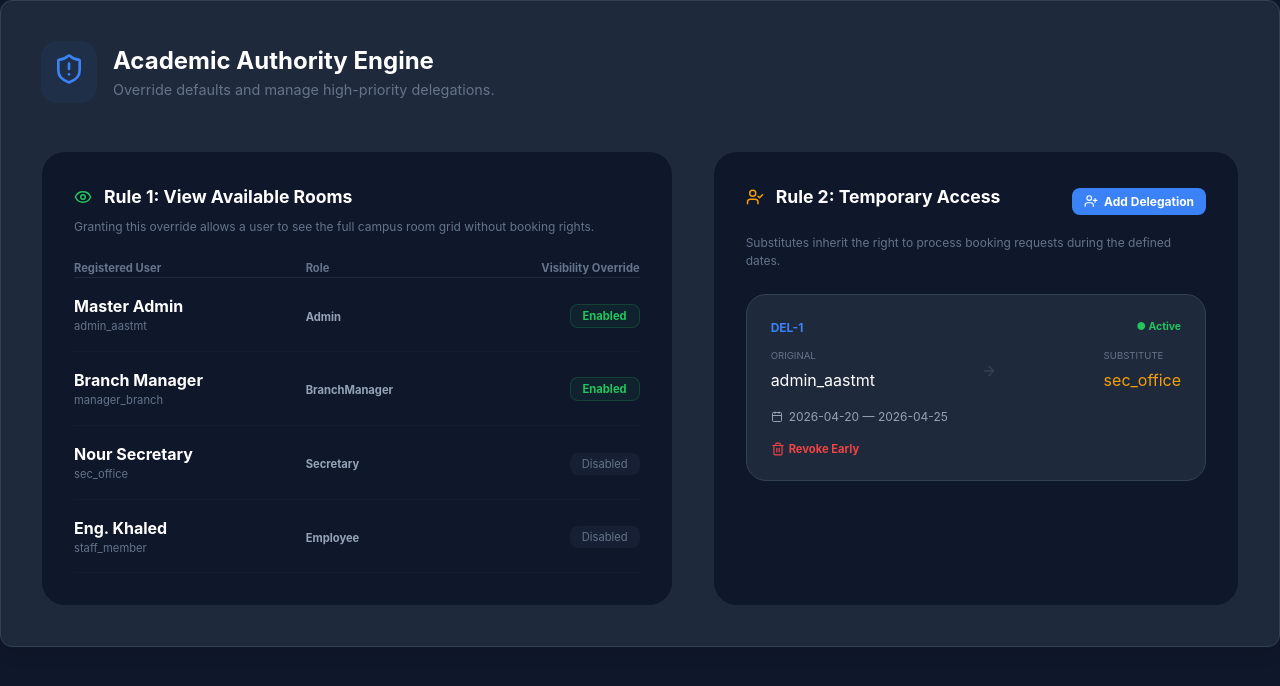
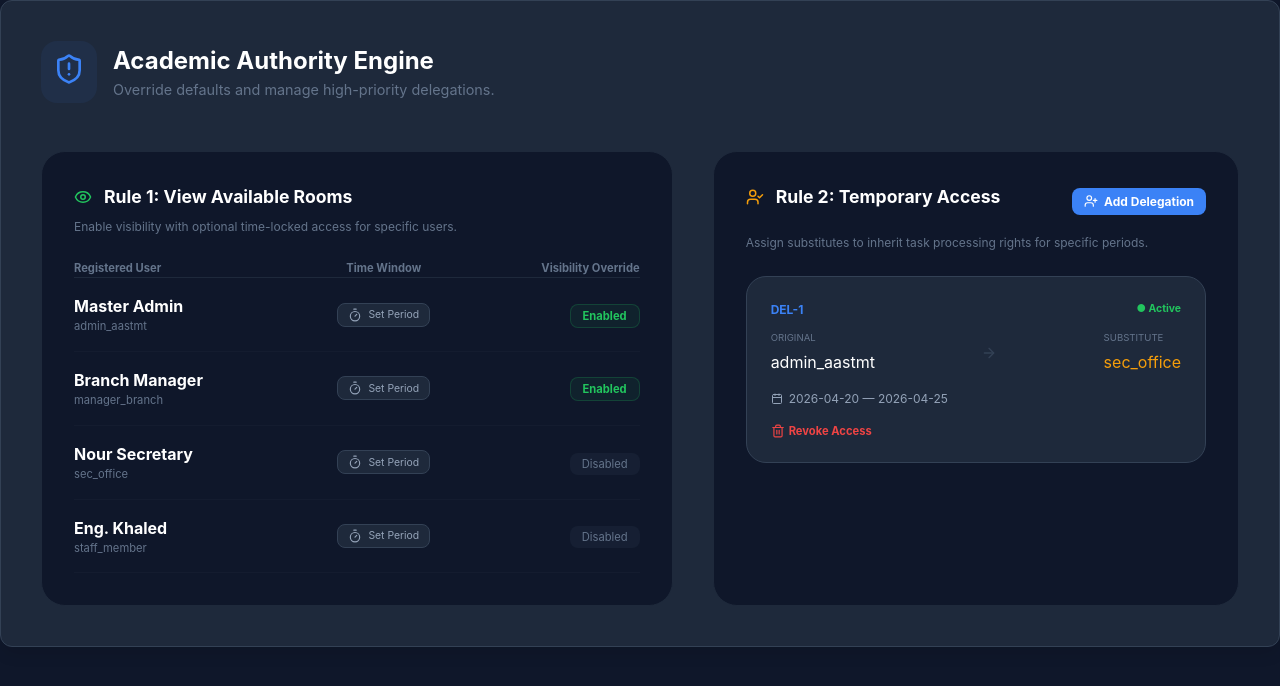
Before and after one commit to omarabdelazez11/Detailed-System-Requirements-Document-SRD-, a React (Vite) app: page /authority in a window 1280 px wide. Shown: the top 686 px of the page. Built offline with nearby package versions, Linux system fonts and the light colour scheme; no server answers; sample sign-in values are in the browser's storage.

Commit message:
feat: upgrade Authority Engine with active toggles, time-locked visibility, and unlimited delegation options

```diff
--- a/src/pages/AuthorityManagementPage.tsx
+++ b/src/pages/AuthorityManagementPage.tsx
@@ -1,13 +1,12 @@
 import React, { useState } from 'react';
-import { ShieldAlert, UserCheck, Calendar, Clock, ArrowRight, Save, Trash2, Edit3, Shield, Power, UserPlus, Eye, AlertCircle, CheckCircle2 } from 'lucide-react';
+import { ShieldAlert, UserCheck, Calendar, Clock, ArrowRight, Trash2, Edit3, Power, UserPlus, Eye, AlertCircle, CheckCircle2, XCircle, Timer, Infinity as InfinityIcon } from 'lucide-react';
 
-interface Override { viewRooms: boolean; }
-interface Delegation { id: string; originalId: string; substituteId: string; start: string; end: string; status: 'Active' | 'Expired'; }
+interface Override { viewRooms: boolean; start?: string; end?: string; }
+interface Delegation { id: string; originalId: string; substituteId: string; start: string; end: string; status: 'Active' | 'Expired'; isUnlimited?: boolean; }
 interface ManagedUser { id: string; name: string; role: string; overrides: Override; }
 
 const AuthorityManagementPage: React.FC = () => {
-  // Mock DATABASE of Registered Users
-  const [registeredUsers] = useState<ManagedUser[]>([
+  const [users, setUsers] = useState<ManagedUser[]>([
     { id: 'admin_aastmt', name: 'Master Admin', role: 'Admin', overrides: { viewRooms: true } },
     { id: 'manager_branch', name: 'Branch Manager', role: 'BranchManager', overrides: { viewRooms: true } },
     { id: 'sec_office', name: 'Nour Secretary', role: 'Secretary', overrides: { viewRooms: false } },
@@ -15,21 +14,25 @@ const AuthorityManagementPage: React.FC = () => {
   ]);
 
   const [delegations, setDelegations] = useState<Delegation[]>([
-    { id: 'DEL-1', originalId: 'admin_aastmt', substituteId: 'sec_office', start: '2026-04-20', end: '2026-04-25', status: 'Active' }
+    { id: 'DEL-1', originalId: 'admin_aastmt', substituteId: 'sec_office', start: '2026-04-20', end: '2026-04-25', status: 'Active', isUnlimited: false }
   ]);
 
   const [isDelegating, setIsDelegating] = useState(false);
-  const [delForm, setDelForm] = useState({ primary: '', sub: '', start: '', end: '' });
+  const [isSettingTime, setIsSettingTime] = useState<string | null>(null); // User ID for Rule 1 Time
+  const [delForm, setDelForm] = useState({ primary: '', sub: '', start: '', end: '', isUnlimited: false });
   const [error, setError] = useState('');
+
+  const toggleVisibility = (id: string) => {
+    setUsers(users.map(u => u.id === id ? { ...u, overrides: { ...u.overrides, viewRooms: !u.overrides.viewRooms } } : u));
+  };
 
   const handleConfirmDelegation = () => {
     setError('');
-    // CHECK IF USERS EXIST IN REGISTERED DATABASE
-    const primaryExists = registeredUsers.find(u => u.id === delForm.primary);
-    const subExists = registeredUsers.find(u => u.id === delForm.sub);
+    const primaryExists = users.find(u => u.id === delForm.primary);
+    const subExists = users.find(u => u.id === delForm.sub);
 
     if (!primaryExists || !subExists) {
-      setError(`Verification Failed: ${!primaryExists ? 'Primary ID' : 'Substitute ID'} is not registered in the system.`);
+      setError(`Verification Failed: ${!primaryExists ? 'Primary ID' : 'Substitute ID'} is not registered.`);
       return;
     }
 
@@ -38,13 +41,14 @@ const AuthorityManagementPage: React.FC = () => {
       originalId: delForm.primary,
       substituteId: delForm.sub,
       start: delForm.start,
-      end: delForm.end,
-      status: 'Active'
+      end: delForm.isUnlimited ? '∞' : delForm.end,
+      status: 'Active',
+      isUnlimited: delForm.isUnlimited
     };
 
     setDelegations([newDel, ...delegations]);
     setIsDelegating(false);
-    setDelForm({ primary: '', sub: '', start: '', end: '' });
+    setDelForm({ primary: '', sub: '', start: '', end: '', isUnlimited: false });
   };
 
   return (
@@ -62,25 +66,32 @@ const AuthorityManagementPage: React.FC = () => {
         {/* RULE 1: VIEW OVERRIDES */}
         <div style={sectionBox}>
           <h3 style={sectionTitle}><Eye size={18} color="#22c55e" /> Rule 1: View Available Rooms</h3>
-          <p style={ruleHint}>Granting this override allows a user to see the full campus room grid without booking rights.</p>
+          <p style={ruleHint}>Enable visibility with optional time-locked access for specific users.</p>
           <table style={tableStyle}>
             <thead>
               <tr style={thRow}>
                 <th>Registered User</th>
-                <th>Role</th>
+                <th style={{ textAlign: 'center' }}>Time Window</th>
                 <th style={{ textAlign: 'right' }}>Visibility Override</th>
               </tr>
             </thead>
             <tbody>
-              {registeredUsers.map(u => (
+              {users.map(u => (
                 <tr key={u.id} style={tdRow}>
                   <td style={{ padding: '1rem 0' }}>
                     <div style={{ color: 'white', fontWeight: 'bold' }}>{u.name}</div>
                     <div style={{ color: '#64748b', fontSize: '0.7rem' }}>{u.id}</div>
                   </td>
-                  <td><span style={roleBadge}>{u.role}</span></td>
+                  <td style={{ textAlign: 'center' }}>
+                    <button onClick={() => setIsSettingTime(u.id)} style={timeSetBtn}>
+                       <Timer size={14} /> {u.overrides.start ? 'Scheduled' : 'Set Period'}
+                    </button>
+                  </td>
                   <td style={{ textAlign: 'right' }}>
-                    <button style={u.overrides.viewRooms ? toggleBtnOn : toggleBtnOff}>
+                    <button
+                      onClick={() => toggleVisibility(u.id)}
+                      style={u.overrides.viewRooms ? toggleBtnOn : toggleBtnOff}
+                    >
                        {u.overrides.viewRooms ? 'Enabled' : 'Disabled'}
                     </button>
                   </td>
@@ -94,9 +105,9 @@ const AuthorityManagementPage: React.FC = () => {
         <div style={sectionBox}>
           <div style={{ display: 'flex', justifyContent: 'space-between', alignItems: 'center', marginBottom: '1rem' }}>
              <h3 style={sectionTitle}><UserCheck size={18} color="#f59e0b" /> Rule 2: Temporary Access</h3>
-             <button onClick={() => setIsDelegating(true)} style={smallAddBtn}><UserPlus size={14} /> Add Delegation</button>
+             <button onClick={() => { setIsDelegating(true); setError(''); }} style={smallAddBtn}><UserPlus size={14} /> Add Delegation</button>
           </div>
-          <p style={ruleHint}>Substitutes inherit the right to process booking requests during the defined dates.</p>
+          <p style={ruleHint}>Assign substitutes to inherit task processing rights for specific periods.</p>
 
           <div style={{ display: 'flex', flexDirection: 'column', gap: '1rem', marginTop: '1.5rem' }}>
             {delegations.map(del => (
@@ -110,13 +121,29 @@ const AuthorityManagementPage: React.FC = () => {
                    <ArrowRight size={16} color="#334155" />
                    <div style={delUnit}><span style={roleLabel}>Substitute</span><div style={{ color: '#f59e0b' }}>{del.substituteId}</div></div>
                 </div>
-                <div style={delTime}><Calendar size={12} /> {del.start} — {del.end}</div>
-                <button onClick={() => setDelegations(delegations.filter(d => d.id !== del.id))} style={delActionBtn}><Trash2 size={14} /> Revoke Early</button>
+                <div style={delTime}>
+                   <Calendar size={12} /> {del.start} — {del.isUnlimited ? <InfinityIcon size={14} color="#22c55e" /> : del.end}
+                </div>
+                <button onClick={() => setDelegations(delegations.filter(d => d.id !== del.id))} style={delActionBtn}><Trash2 size={14} /> Revoke Access</button>
               </div>
             ))}
           </div>
         </div>
       </div>
+
+      {/* RULE 1 TIME MODAL */}
+      {isSettingTime && (
+        <div style={modalOverlay}>
+          <div style={modalCard}>
+             <h3 style={{ color: 'white', marginBottom: '1.5rem' }}>Set Visibility Period</h3>
+             <div style={{ display: 'grid', gridTemplateColumns: '1fr 1fr', gap: '1rem', marginBottom: '2rem' }}>
+                <div><label style={labelStyle}>Access Start</label><input type="date" style={inputStyle} /></div>
+                <div><label style={labelStyle}>Access End</label><input type="date" style={inputStyle} /></div>
+             </div>
+             <button onClick={() => setIsSettingTime(null)} style={saveBtn}>Confirm Visibility Window</button>
+          </div>
+        </div>
+      )}
 
       {/* DELEGATION MODAL */}
       {isDelegating && (
@@ -126,19 +153,22 @@ const AuthorityManagementPage: React.FC = () => {
                <h3 style={{ color: 'white', margin: 0 }}>Setup Temporary Delegation</h3>
                <button onClick={() => setIsDelegating(false)} style={{ background: 'transparent', border: 'none', color: '#64748b' }}><XCircle size={24} /></button>
             </div>
-
             {error && <div style={errorBox}><AlertCircle size={16} /> {error}</div>}
-
             <div style={{ display: 'flex', flexDirection: 'column', gap: '1.5rem' }}>
               <div style={{ display: 'grid', gridTemplateColumns: '1fr 1fr', gap: '1rem' }}>
                  <div><label style={labelStyle}>Primary Employee ID</label><input value={delForm.primary} onChange={e => setDelForm({...delForm, primary: e.target.value})} placeholder="e.g. admin_aastmt" style={inputStyle} /></div>
                  <div><label style={labelStyle}>Designated Substitute ID</label><input value={delForm.sub} onChange={e => setDelForm({...delForm, sub: e.target.value})} placeholder="e.g. sec_office" style={inputStyle} /></div>
               </div>
-              <div style={{ display: 'grid', gridTemplateColumns: '1fr 1fr', gap: '1rem' }}>
-                 <div><label style={labelStyle}>Start Date</label><input type="date" value={delForm.start} onChange={e => setDelForm({...delForm, start: e.target.value})} style={inputStyle} /></div>
-                 <div><label style={labelStyle}>End Date (Auto-Revoke)</label><input type="date" value={delForm.end} onChange={e => setDelForm({...delForm, end: e.target.value})} style={inputStyle} /></div>
+              <div style={{ display: 'flex', alignItems: 'center', gap: '10px', background: '#0f172a', padding: '1rem', borderRadius: '12px' }}>
+                 <input type="checkbox" checked={delForm.isUnlimited} onChange={e => setDelForm({...delForm, isUnlimited: e.target.checked})} style={{ width: '18px', height: '18px' }} />
+                 <span style={{ color: 'white', fontSize: '0.85rem' }}>Grant Unlimited Duration (No Expiry)</span>
               </div>
-              <p style={{ fontSize: '0.7rem', color: '#64748b', fontStyle: 'italic' }}>* System will verify IDs against the master registration database before confirming.</p>
+              {!delForm.isUnlimited && (
+                <div style={{ display: 'grid', gridTemplateColumns: '1fr 1fr', gap: '1rem' }}>
+                   <div><label style={labelStyle}>Start Date</label><input type="date" value={delForm.start} onChange={e => setDelForm({...delForm, start: e.target.value})} style={inputStyle} /></div>
+                   <div><label style={labelStyle}>End Date (Auto-Revoke)</label><input type="date" value={delForm.end} onChange={e => setDelForm({...delForm, end: e.target.value})} style={inputStyle} /></div>
+                </div>
+              )}
             </div>
             <button onClick={handleConfirmDelegation} style={saveBtn}>Confirm Delegation Period</button>
           </div>
@@ -156,9 +186,9 @@ const ruleHint = { fontSize: '0.75rem', color: '#64748b', marginBottom: '1.5rem'
 const tableStyle = { width: '100%', borderCollapse: 'collapse' as 'collapse', textAlign: 'left' as 'left' };
 const thRow = { borderBottom: '1px solid #1e293b', color: '#64748b', fontSize: '0.7rem' };
 const tdRow = { borderBottom: '1px solid #1e293b55' };
-const roleBadge = { color: '#94a3b8', fontSize: '0.7rem', fontWeight: 'bold' };
 const toggleBtnOn = { background: '#22c55e11', color: '#22c55e', border: '1px solid #22c55e33', padding: '4px 12px', borderRadius: '8px', fontSize: '0.7rem', fontWeight: 'bold', cursor: 'pointer' };
 const toggleBtnOff = { background: '#33415533', color: '#64748b', border: 'none', padding: '4px 12px', borderRadius: '8px', fontSize: '0.7rem', cursor: 'pointer' };
+const timeSetBtn = { background: '#1e293b', color: '#94a3b8', border: '1px solid #334155', padding: '4px 10px', borderRadius: '8px', fontSize: '0.65rem', display: 'flex', alignItems: 'center', gap: '6px', cursor: 'pointer', margin: '0 auto' };
 const smallAddBtn = { background: '#3b82f6', color: 'white', border: 'none', padding: '6px 12px', borderRadius: '8px', fontSize: '0.75rem', fontWeight: 'bold', display: 'flex', alignItems: 'center', gap: '6px', cursor: 'pointer' };
 const delCard = { background: '#1e293b', padding: '1.5rem', borderRadius: '20px', border: '1px solid #334155' };
 const delFlow = { display: 'flex', alignItems: 'center', gap: '1rem', justifyContent: 'space-between', marginBottom: '1rem' };
@@ -167,7 +197,7 @@ const roleLabel = { fontSize: '0.6rem', color: '#64748b', textTransform: 'upperc
 const delTime = { fontSize: '0.75rem', color: '#94a3b8', display: 'flex', alignItems: 'center', gap: '6px', marginBottom: '1rem' };
 const delActionBtn = { background: 'transparent', border: 'none', color: '#ef4444', fontSize: '0.7rem', fontWeight: 'bold', cursor: 'pointer', padding: 0, display: 'flex', alignItems: 'center', gap: '4px' };
 const activeBadge = { color: '#22c55e', fontSize: '0.65rem', fontWeight: 'bold' };
-const modalOverlay: React.CSSProperties = { position: 'fixed', top: 0, left: 0, right: 0, bottom: 0, background: 'rgba(0,0,0,0.95)', display: 'flex', justifyContent: 'center', alignItems: 'center', zIndex: 1200 };
+const modalOverlay: React.CSSProperties = { position: 'fixed', top: 0, left: 0, right: 0, bottom: 0, background: 'rgba(0,0,0,0.95)', display: 'flex', justifyContent: 'center', alignItems: 'center', zIndex: 9999 };
 const modalCard: React.CSSProperties = { background: '#1e293b', padding: '2.5rem', borderRadius: '32px', border: '1px solid #334155', width: '95%', maxWidth: '550px' };
 const inputStyle = { width: '100%', padding: '0.85rem', background: '#0f172a', border: '1px solid #334155', color: 'white', borderRadius: '12px', outline: 'none' };
 const labelStyle = { color: '#64748b', fontSize: '0.75rem', marginBottom: '8px', display: 'block' };
```
